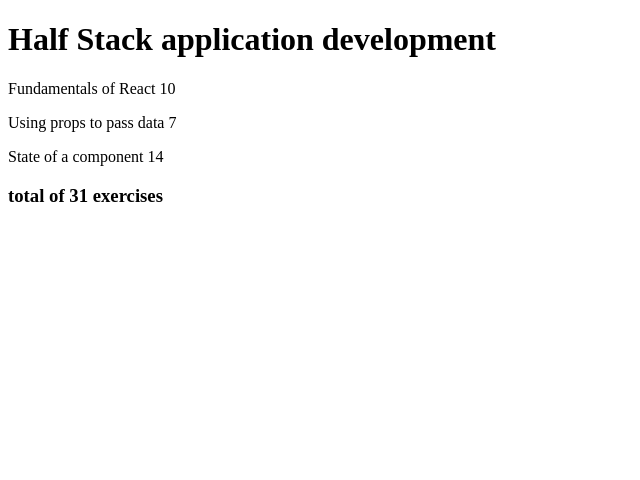
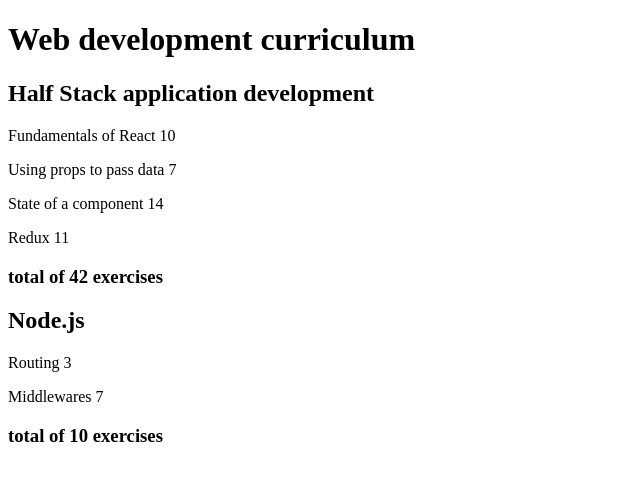
Before and after one commit to sylvesterdsz/fullstackopen, a React (Vite) app in the folder part2/: page / in a window 1280 px wide. Shown: the top 480 px of the page, without its empty margins (0-640 px from the left). Built offline with nearby package versions, Linux system fonts and the light colour scheme.

Commit message:
Exercise 2.4

```diff
--- a/part2/src/App.jsx
+++ b/part2/src/App.jsx
@@ -1,9 +1,10 @@
 import Course from "./components/Course";
 
 const App = () => {
-  const course = {
+  const courses = [
+    {
+      name: "Half Stack application development",
       id: 1,
-    name: "Half Stack application development",
       parts: [
         {
           name: "Fundamentals of React",
@@ -20,10 +21,39 @@ const App = () => {
           exercises: 14,
           id: 3,
         },
+        {
+          name: "Redux",
+          exercises: 11,
+          id: 4,
+        },
       ],
-  };
+    },
+    {
+      name: "Node.js",
+      id: 2,
+      parts: [
+        {
+          name: "Routing",
+          exercises: 3,
+          id: 1,
+        },
+        {
+          name: "Middlewares",
+          exercises: 7,
+          id: 2,
+        },
+      ],
+    },
+  ];
 
-  return <Course course={course} />;
+  return (
+    <div>
+      <h1>Web development curriculum</h1>
+      {courses.map((course) => (
+        <Course key={course.id} course={course} />
+      ))}
+    </div>
+  );
 };
 
 export default App;
--- a/part2/src/components/Course.jsx
+++ b/part2/src/components/Course.jsx
@@ -1,4 +1,4 @@
-const Header = ({ course }) => <h1>{course}</h1>;
+const Header = ({ course }) => <h2>{course}</h2>;
 
 const Content = ({ parts }) => (
   <div>
```
Lines whose indentation alone changed are shown as unchanged.
